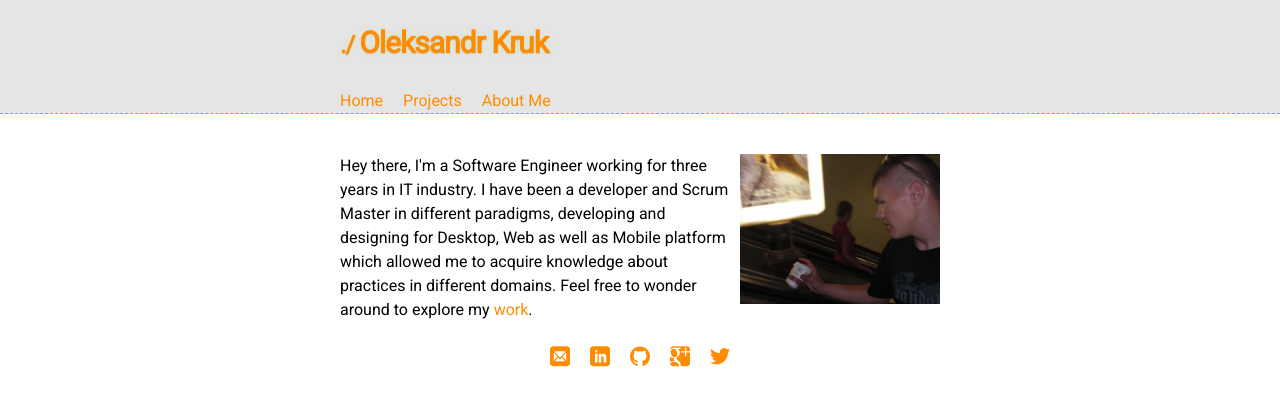
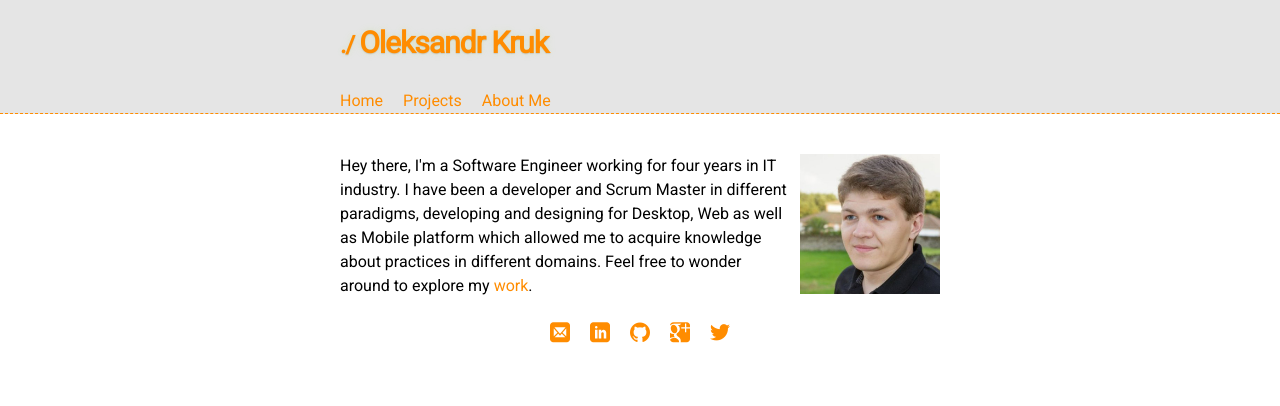
Before and after one commit to 0mega/0mega.github.io, a Jekyll site: the page built from about.html, in a window 1280 px wide. Shown: the top 406 px of the page. Built offline with Jekyll 4.4.1, drawn with Linux system fonts in a browser that asks for light colours.

Commit message:
Update profile info

```diff
--- a/about.html
+++ b/about.html
@@ -3,8 +3,8 @@
 ---
 
 <section id="main_content">
-    <img alt="Oleksandr Kruk" src="./images/profile.jpg" width="200px" align="right" style="padding-left: 10px"/>
-    <p>Hey there, I'm a Software Engineer working for three years in IT industry. I have been a developer and
+    <img alt="Oleksandr Kruk" src="./images/profile.jpg" width="140px" align="right" style="padding-left: 10px"/>
+    <p>Hey there, I'm a Software Engineer working for four years in IT industry. I have been a developer and
 Scrum Master in different paradigms, developing and designing for Desktop, Web as well as Mobile platform which allowed me
         to acquire knowledge about practices in different domains. Feel free to wonder around to explore my <a href="/projects.html">work</a>.</p>
 </section>
```
Also changed, not shown: images/profile.jpg.
